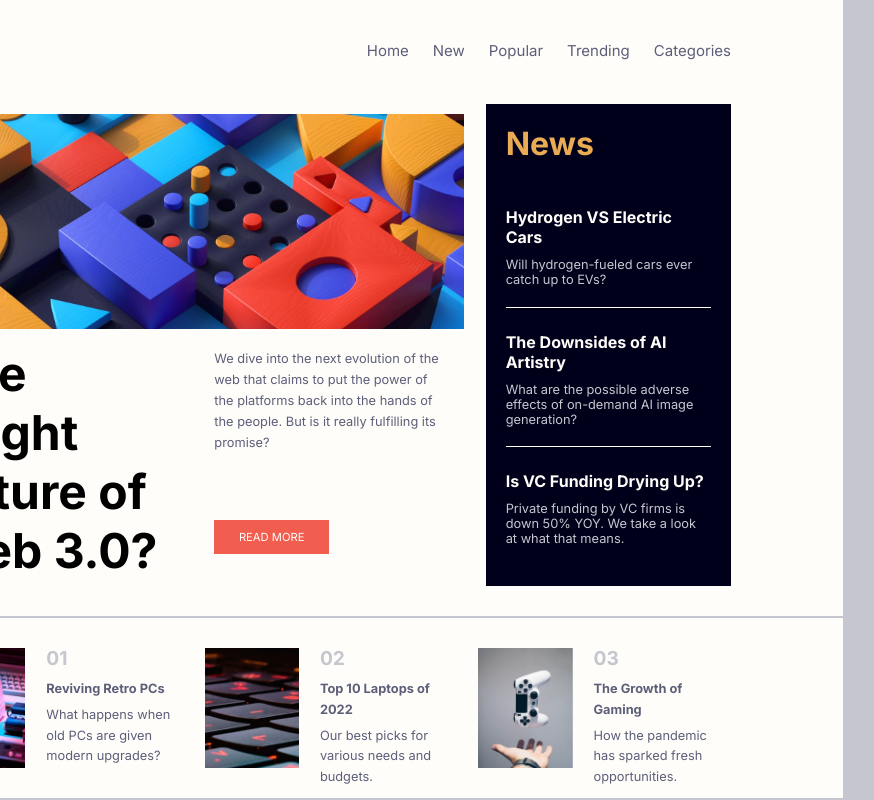
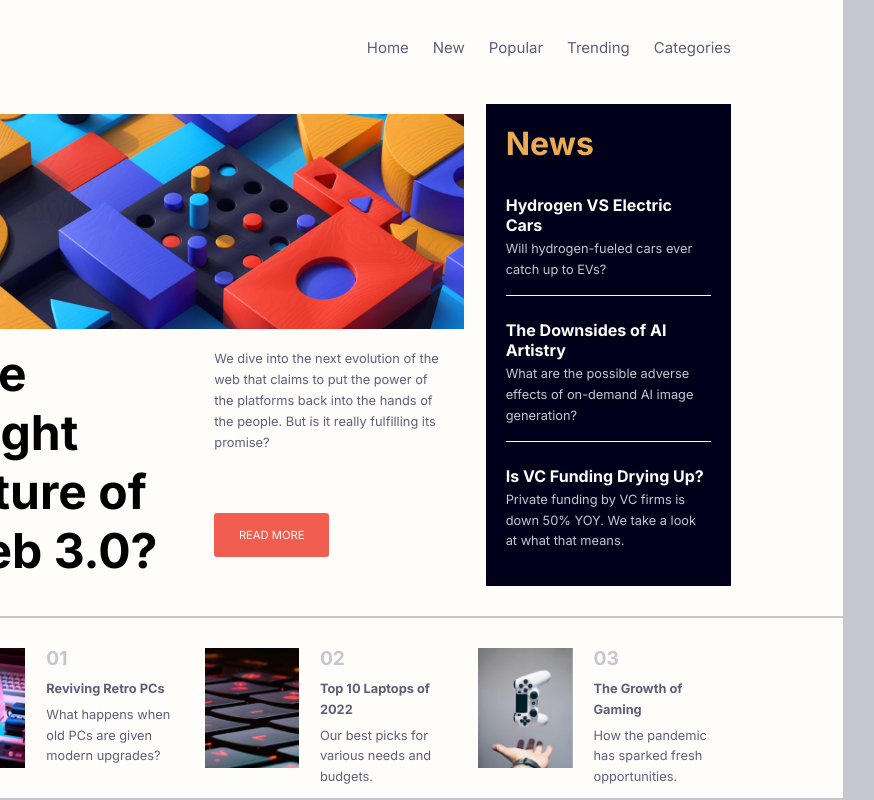
Before and after one commit to programmeur77/frontendmentor-new-homepage, a website: page index.html in a window 1280 px wide. Shown: the whole page, 309-1183 px from the left. Drawn offline with Linux system fonts and the light colour scheme.

Commit message:
Auto updated CSS stylesheet with last animations

```diff
--- a/style/css/main.css
+++ b/style/css/main.css
@@ -38,6 +38,23 @@ body {
 .main-content .news-header__main-navbar .navbar-content__link {
   text-decoration: none;
   color: hsl(236, 13%, 42%);
+  position: relative;
+}
+.main-content .news-header__main-navbar .navbar-content__link:hover {
+  color: hsl(35, 77%, 62%);
+  animation: border-animation 2000ms;
+  transform-origin: center;
+}
+.main-content .news-header__main-navbar .navbar-content__link:hover::after {
+  scale: 1;
+}
+.main-content .news-header__main-navbar .navbar-content__link::after {
+  content: "";
+  display: block;
+  border-bottom: 3px solid hsl(35, 77%, 62%);
+  padding-top: 3px;
+  scale: 0;
+  transition: scale 400ms ease-in-out;
 }
 .main-content .main-article {
   grid-column: 1/span 2;
@@ -58,6 +75,9 @@ body {
   font-size: 3rem;
   font-weight: 700;
 }
+.main-content .main-article__article-title::selection {
+  color: hsl(35, 77%, 62%);
+}
 .main-content .main-article__presentation {
   padding: 10px;
   display: grid;
@@ -71,17 +91,40 @@ body {
 }
 .main-content .main-article__readmore-btn {
   width: 50%;
-  padding: 10px;
+  padding: 15px;
   align-self: center;
+  text-align: center;
   text-decoration: none;
   text-transform: uppercase;
   font-size: 0.7rem;
-  text-align: center;
+  color: hsl(36, 100%, 99%);
   background-color: hsl(5, 85%, 63%);
-  color: hsl(36, 100%, 99%);
+  border: none;
+  border-radius: 3px;
+  position: relative;
+  z-index: 1;
+  transition: color 405ms ease, border 300ms ease;
 }
-.main-content .main-article__readmore-btn:hover {
-  background-color: hsl(240, 100%, 5%);
+.main-content .main-article__readmore-btn::before {
+  content: "";
+  display: block;
+  position: absolute;
+  top: 0;
+  bottom: 0;
+  left: 0;
+  right: 0;
+  background-color: white;
+  transform: scaleX(0);
+  z-index: -1;
+  transform-origin: left;
+  transition: transform 400ms ease;
+}
+.main-content .main-article__readmore-btn:hover, .main-content .main-article__readmore-btn:focus {
+  color: hsl(236, 13%, 42%);
+  border: 2px solid hsl(5, 85%, 63%);
+}
+.main-content .main-article__readmore-btn:hover::before, .main-content .main-article__readmore-btn:focus::before {
+  transform: scaleX(1);
 }
 .main-content .news {
   padding: 20px;
@@ -117,6 +160,7 @@ body {
 .main-content .news .news-content-section__news-introduction-text {
   color: hsl(233, 8%, 79%);
   font-size: 0.8rem;
+  line-height: 1.3rem;
 }
 
 .footer-articles {
```
